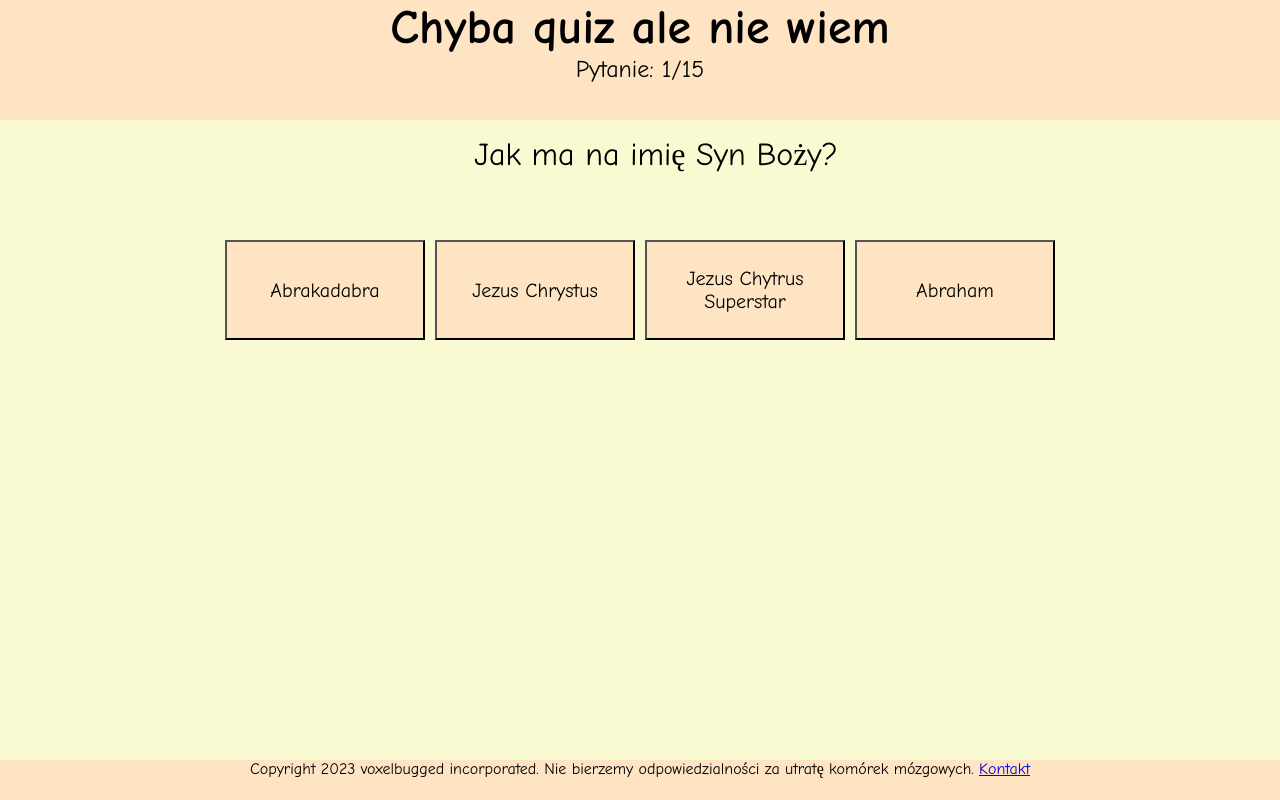
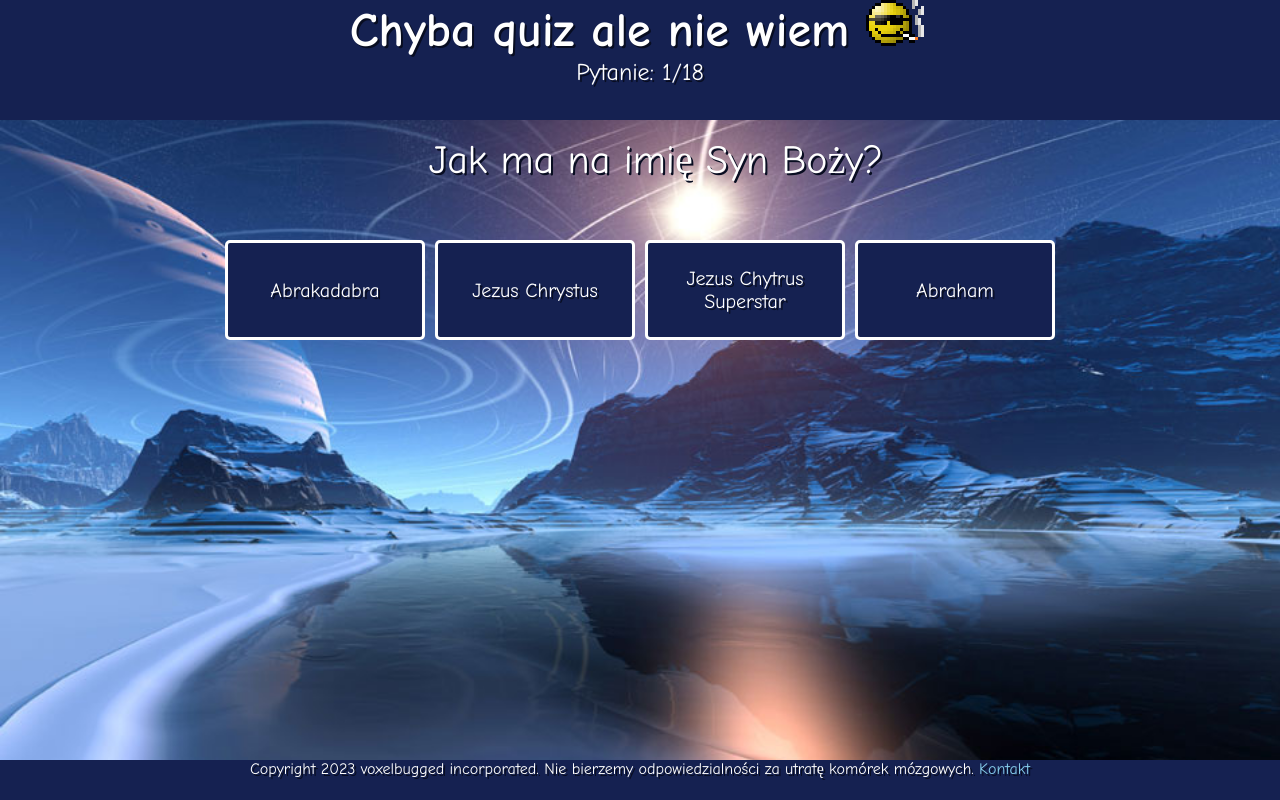
Before and after one commit to voxelbugged/PatoQuiz, a plain HTML site: page index.html in a window 1280 px wide. Drawn offline with Linux system fonts and the light colour scheme.

Commit message:
nju apdejt

```diff
--- a/index.html
+++ b/index.html
@@ -9,17 +9,17 @@
 </head>
 <body>
     <div id="naglowek">
-        <h1>Chyba quiz ale nie wiem</h1>
-        <p>Pytanie: <a id="licznik">1</a>/15</p>
+        <h1>Chyba quiz ale nie wiem <img src="ggfaja.gif" id="faja"></h1>
+        <p>Pytanie: <a id="licznik">1</a>/18</p>
     </div>
     <div id="gra">
-        <p id="pytanie">Ile było trzech króli?</p>
+        <p id="pytanie">Dlaczego masz wyłączony JavaScript?</p>
             <div id="center">
                 <div id="button-container">
-                    <button onclick="odp('A')"><a id="A">3</a></button>
-                    <button onclick="odp('B')"><a id="B">Był jeden trzech król</a></button>
-                    <button onclick="odp('C')"><a id="C">471829</a></button>
-                    <button onclick="odp('D')"><a id="D">Nieskończenie wiele</a></button>
+                    <button onclick="odp('A')"><a id="A">Mam włączony, tylko voxelbugged skrypt zepsuł</a></button>
+                    <button onclick="odp('B')"><a id="B">Ponieważ JavaScript to ruska wtyczka śledząca</a></button>
+                    <button onclick="odp('C')"><a id="C">A to potrzebne jest?</a></button>
+                    <button onclick="odp('D')"><a id="D">Bo myślałem że to działa w PHP</a></button>
                 </div>
             </div>
     </div>
--- a/script.js
+++ b/script.js
@@ -1,4 +1,4 @@
-const latwe = [
+const latweTemplate = [
     ['Ile było trzech króli?', '3', 'Był jeden trzech król', 'Nieskończenie wiele', '471829'],
     ['Jaka marka jest znana za słynne trzy paski?', 'Adidas', 'Nike', 'Menelumpex', 'Tripoloski'],
     ['Dokończ modlitwę: "Odpuść nam nasze winy, jako i my odpuszczamy naszym..."', 'winowajcom', 'piwowajcom', 'nauczycielom', 'Ja nie odpuszczam nikomu!!!'],
@@ -10,7 +10,7 @@ const latwe = [
     ['Dokończ przysłowie: "Gdzie diabeł nie może..."', 'tam babę pośle', 'tam Tucka pomoże', 'to Zachodnie Pomorze', 'Jezus dosięgnie'],
     ['Jak ma na imię Syn Boży?', 'Jezus Chrystus', 'Jezus Chytrus Superstar', 'Abraham', 'Abrakadabra'],
     ['Jak nazywa się hymn Polski?', 'Mazurek Dąbrowskiego', 'Polonez Piłsudskiego', 'Hymn państwowy Uzbekistanu', 'Kochana wierzę w miłość'],
-    ['Co to jest femboy?', 'Chłop który wygląda jak baba', 'Malezyjski nawóz sztuczny', 'np. Mariusz Pudzianowski', 'Najsilniejszy polski wojownik'],
+    ['Co to jest femboy?', 'Chłop który wygląda jak baba', 'Malezyjski nawóz sztuczny', 'Inaczej Technik Programista', 'Najsilniejszy polski wojownik'],
     ['Co zazwyczaj mówimy na końcu modlitwy?', 'Amen', 'Alleluja', 'Afromental', 'Alhamdulillah'],
     ['Jak nazywa się największy gatunek żaby?', 'Goliat', 'Beata Szydło', 'Dużyżabus', 'Ropucha Szara'],
     ['Według legendy, kto założył Polskę?', 'Lech', 'Czech', 'Rus', 'Pambuk'],
@@ -24,9 +24,10 @@ const latwe = [
     ['Jak naukowo nazywa się sól kuchenna?', 'Chlorek sodu', 'Siurczan kutasu', 'Siarczan potasu', 'Azbestek plastiku'],
     ['W którym roku powstał Windows 95?', '1995', '1195', '95 mln. lat p.n.e.', 'Windows 95 nie istnieje, 11 jest najnowszy'],
     ['Dlaczego nie możemy palić ognisk w lesie?', 'Bo jest ryzyko pożaru', 'Ta? To pa tera', 'Bo strażacy przyjdą i zgaszą', 'Bo nie mamy zapalniczki'],
-    ['Co oznacza skrót PiS?', 'Prawo i Sprawiedliwość', 'Prezes i Spółka', 'Piwo i Spirytus', 'Prawo i Zjednoczona Demokracja Autonomiczna']
+    ['Co oznacza skrót PiS?', 'Prawo i Sprawiedliwość', 'Prezes i Spółka', 'Piwo i Spirytus', 'Prawo i Zjednoczona Demokracja Autonomiczna'],
+    ['Jaka firma kontroluje serwis społecznościowy Reddit?', 'Reddit', 'Zakład Ubezpieczeń Społecznych', 'MySpace', 'Ruskij Serwis Propagandy']
 ];
-const srednie = [
+const srednieTemplate = [
     ['Jak ma na imię voxelbugged, twórca tej zacnej gry?', 'Jędrzej Kawa', 'Macij Hawyr', 'Andrzej Harkot', 'Jorge Mario Bergoglio'],
     ['Jakiego wyznania był św. Monitor?', 'Katolicyzm', 'Patolicyzm', 'PC Master Race', 'Prawosławie'],
     ['Jak miał na nazwisko Wolter?', 'Arouet', 'Wolter', 'White', 'François-Marie'],
@@ -43,18 +44,20 @@ const srednie = [
     ['Jak nazywa się obecny premier Polski?', 'Donald Tusk', 'Mateusz Morawiecki', 'gen. Wojciech Jaruzelski', 'Ramzan Achmatowicz Kadyrow'],
     ['Co znajdziemy na stronie kanyewest.eu?', 'Najlepszy fanclub Kanyego Westa', 'Oficjalną stronę Kanyego Westa', 'Oficjalną stronę Kanyego Easta', 'Sens życia'],
     ['Kto wygrał polskie wybory prezydenckie w 2010 roku?', 'Bronisław Komorowski', 'Paweł Panas', 'Jarosław Kaczyński', 'Polska ma premiera a nie prezydenta'],
-    ['Jakie słowa znajdziemy w utworze "Przez twe oczy zielone"?', 'O miłość walczyć to nie wstyd', 'O miłość walczyć to nie grzech', 'Makumba makumba makumba ska', 'Пацаны, наркотик КАЛ, В школе в коробке сдавал'],
+    ['Jakie słowa znajdziemy w utworze "Przez twe oczy zielone"?', 'O miłość walczyć to nie wstyd', 'O miłość walczyć to nie grzech', 'Makumba makumba, ło le le le...', 'Пацаны, наркотик КАЛ, В школе в коробке сдавал'],
     ['W eposie "Pan Tadeusz", jak nazywał się żyd grający na cymbałach?', 'Jankiel', 'Cymbał to jesteś ty!', 'Bibi', 'Nie było takiej postaci'],
     ['Jak nazywa się gładka warstwa lodu pokrywająca podłoże?', 'Gołoledź', 'Goło leć', 'Soplica', 'Lodzica'],
     ['Gdzie leży San Escobar?', 'W umyśle pewnego ministra spraw zagranicznych', 'W Ameryce Południowej', 'W Afryce Środkowej', 'W Ameryce Północnej'],
     ['Jaki trunek jest najbardziej popularny w woj. lubelskim?', 'Wódka', 'Piwo', 'Widać zabory...', 'Spanish Brandy!'],
-    ['Jak ma na nazwisko Lewandowski?', 'Lewandowski', 'Robert', 'Ronaldinho', 'Mariusz'],
+    ['Jak ma na nazwisko Lewandowski?', 'Lewandowski', 'Robert', 'Robertinho', 'Mariusz'],
     ['Jakiego koloru jest czarna skrzynka w samolocie?', 'Pomarańczowego', 'Czarnego', 'Zależy od marki', 'Żadnego'],
     ['Dokończ zdanie: "Czym chata bogata..."', 'tym rada', 'co ukradnie tata', 'tak spada', 'sam w nie wpada'],
     ['Czy odpowiedziałeś/łaś poprawnie na poprzednie pytanie?', 'Tak', 'Nie', 'Nie pamiętam', 'Tak, ale odpowiem na to niepoprawnie'],
-    ['Jak nazywa się sławny ksiądz z Sandomierza?', 'Ojciec Mateusz', 'Ojciec Rydzyk', 'Ojciec Tadeusz', 'Ojciec Magda Gessler']
+    ['Jak nazywa się sławny ksiądz z Sandomierza?', 'Ojciec Mateusz', 'Ojciec Rydzyk', 'Ojciec Tadeusz', 'Ojciec Magda Gessler'],
+    ['Jakie słowa występują w pieśni I Brygady Legionów Polskich?', 'Legiony to żołnierska nuta, legiony to straceńców los', 'Ukradli gacie moimu tacie złodzieje!', 'Ooh wee ooh, I look just like Rivers Cuomo!', 'Chipi chipi chapa chapa dubi dubi daba daba'],
+    ['Jakie słowa występują w "Final Duet" z OMORI?', 'Żadne', 'O-oooooooooo AAAAE-A-A-I-A-U- JO-oooooooooooo', "You understand mechanical hands are the Ruler of Everything", 'Ja, das ist mein Disco Panzer, mit ner 40 Tausend Kilowatt Basskanone']
 ];
-const trudne = [
+const trudneTemplate = [
     ['Dlaczego voxelbugged jest wielkim fanem zakolanówek?', 'Bo mają trzy paski, jak Adidas', 'Bo jest technikiem programistą', 'Bo jest femboyem', 'Bo jest sponsorowany przez ich producenta'],
     ['Jak poprawnie zagrać tzw. "The Lick" na pianinie?', 'A B C D B G A', 'E E E E E E', 'G A C A E E D', 'G E E F D D'],
     ['Który król stworzył Państwo Kościelne?', 'Pepin III Krótki', 'Państwo kościelne założył papież', 'Peppino Spaghetti', 'Karol I Wielki'],
@@ -64,7 +67,7 @@ const trudne = [
     ['Co było przyczyną sporu między Antygoną a Kreonem?', 'Pochowanie Polinika', 'Pochowanie Sofoklesa', 'Wypicie ostatniego piwa w Tebach', 'Spór był między Antygoną a Winicjuszem'],
     ['Kto jest wokalistą rumuńskiego zespołu Akcent?', 'Adrian Sînă', 'Zenon Martyniuk', 'Klaus Iohannis', 'Wruk'],
     ['Jaki ciąg znaków nie spełnia wyrażenia regularnego [A-Z][a-z]{3,}?', 'Nie wiadomo', 'Janusz', 'Ufhund./3GUfj111,2iu', 'Katowice'],
-    ['Kim był Ksiądz Robak dla Jacka Soplicy?', 'Sobą', 'Ojcem', 'Kuzynem', 'Sprzedawcą w monopolowym'],
+    ['Kim był Ksiądz Robak dla Jacka Soplicy?', 'Samym sobą', 'Ojcem', 'Kuzynem', 'Sprzedawcą w monopolowym'],
     ['Jaka firma produkuje samochód Lamborghini?', 'Volksvagen Group', 'Fiat', 'Ekonomik Zamość sp. z o.o.', 'Wehrmacht Group'],
     ['Jak nazywa się członek amerykańskiego zespołu Tally Hall który nosi niebieski krawat?', 'Zubin Sedghi', 'Joe Hawley', 'Joe Mama', 'Cyrus II Wielki'],
     ['Jak nazywał się układ ZSRR który powstał jako reakcja na NATO?', 'Układ Warszawski', 'Układ Moskiewski', 'PATOLA', 'Ruskij Pakt Ochronnyj'],
@@ -79,16 +82,23 @@ const trudne = [
     ['Jak umarła Balladyna?', 'Została porażona piorunem', 'Została otruta', 'Balladyna nadal żyje', 'Za szybko'],
     ['W jakim kierunku uczy się voxelbugged?', 'Technik Programista', 'Projektant słabych quizów', 'Żadnym, jest tłumokiem', 'Technik Informatyk'],
     ['Jak nazywał się kanclerz RFNu który wprowadził "Ostpolitik"?', 'Willy Brandt', 'Kurt Georg Kiesinger', 'Henry Kissinger', 'Ostpolitik było w NRD'],
-    ['W którym pliku znajdują się pytania i odpowiedzi do quizu?', 'script.js', 'odpowiedzi.js', 'kanyewest.eu/grawideo.html', 'menel.vbs.png.docx.js.exe'],
-    ['Jak nazywał się mistrz z filmu Magnaci i Czarodzieje?', 'Stachu Jones', 'Gandalf', 'Mateusz Trablin', 'Pateusz Treplin']
+    ['W którym pliku znajdują się pytania i odpowiedzi do quizu?', 'script.js', 'odpowiedzi.js', 'ggfaja.gif', 'menel.vbs.png.docx.js.exe'],
+    ['Jak nazywał się mistrz z filmu Magnaci i Czarodzieje?', 'Stachu Jones', 'Gandalf', 'Mateusz Trablin', 'Pateusz Treplin'],
+    ['Jakiej narodowości nie lubi DisStream?', 'Greków', 'Polaków', 'Watykańczyków', 'Wszystkich jednakowo'],
+    ['Według oficjalnych statystyk, jaki procent głosów dostał Saddam Husajn w wyborach prezydenckich Iraku 2002?', '100%', '93,5%', '32,7%, przejął władzę siłą', '0%, ponieważ nie startował'],
+    ['Kto odkrył Przylądek Dobrej Nadziei?', 'Bartolomeu Dias', 'Zbyszek da Gama', 'Ferdynand Magellan', 'Manul Magellan']
 ];
 
+var latwe = latweTemplate;
+var srednie = srednieTemplate;
+var trudne = trudneTemplate;
 
 var pytanie = 1;
 var poprawna = "";
 var temporary = [];
 var numarray = [1, 2, 3, 4]
 var numerek = 0;
+var endless = false;
 
 function randomize(values) //bardzo oryginalny kod do not steal
 {
@@ -108,13 +118,13 @@ function randomize(values) //bardzo oryginalny kod do not steal
 }
 function generuj()
 {
-    if(pytanie < 6)
+    if(pytanie < 7)
     {
         numerek = Math.floor(Math.random()*latwe.length);
         temporary = latwe[numerek]
         latwe.splice(numerek,1);
     }
-    else if(pytanie < 11)
+    else if(pytanie < 13)
     {
         numerek = Math.floor(Math.random()*srednie.length);
         temporary = srednie[numerek]
@@ -139,7 +149,7 @@ function odp(odpowiedz)
     if(document.getElementById(odpowiedz).innerHTML == poprawna)
     {
         pytanie++;
-        if(pytanie == 16)
+        if(pytanie == 19)
         {
             document.getElementById("gra").innerHTML = "<a id='wygrana'>Kongratulejszyns! Wygrałeś/łaś/łoś i udowodniłeś/łaś/łoś że nie jesteś/taś/toś debilem/lam/lom!</a> <br> <button onclick='location.reload();'>Zagraj ponownie?</button>";
         }
--- a/style.css
+++ b/style.css
@@ -20,29 +20,41 @@ button
     width: 200px;
     height: 100px;
     font-family: 'Comic Sans MS';
-    background-color: bisque;
+    background-color: #152151;
     margin: 0;
     padding: 0;
     font-size:125%;
+    color:white;
+    text-shadow: 2px 2px 0 #080d21;
+    border:3px white solid;
+    border-radius:5px;
+}
+
+button:hover
+{
+    background-color:#080d21;
 }
 body, html
 {
     text-align:center;
     margin:0;
-    background-color:lightgoldenrodyellow;
+    background-image:url("heximuscrop.png");
+    background-size:cover;
     font-family:'Comic Sans MS';
     overflow:hidden;
+    color:white;
+    text-shadow: 2px 2px 0 #080d21;
 }
 #pytanie
 {
-    font-size:200%;
+    font-size:250%;
     width:100%;
     padding:2vh;
 }
 #naglowek
 {
     font-size:150%;
-    background-color:bisque;
+    background-color:#152151;
     height:15vh;
 }
 h1, p
@@ -52,12 +64,12 @@ h1, p
 #wygrana
 {
     font-size:200%;
-    color:green;
+    color:lightgreen;
 }
 #przegrana
 {
     font-size:200%;
-    color:red;
+    color:lightpink;
 }
 #gra
 {
@@ -66,5 +78,15 @@ h1, p
 #stopka
 {
     height:5vh;
-    background-color:bisque;
+    background-color:#152151;
 }
+#faja
+{
+    width: 64px;
+    image-rendering: pixelated;
+}
+a:link, a:visited
+{
+    color:skyblue;
+    text-decoration:none;
+}
```
Also changed, not shown: ggfaja.gif (added), heximuscrop.png (added).
